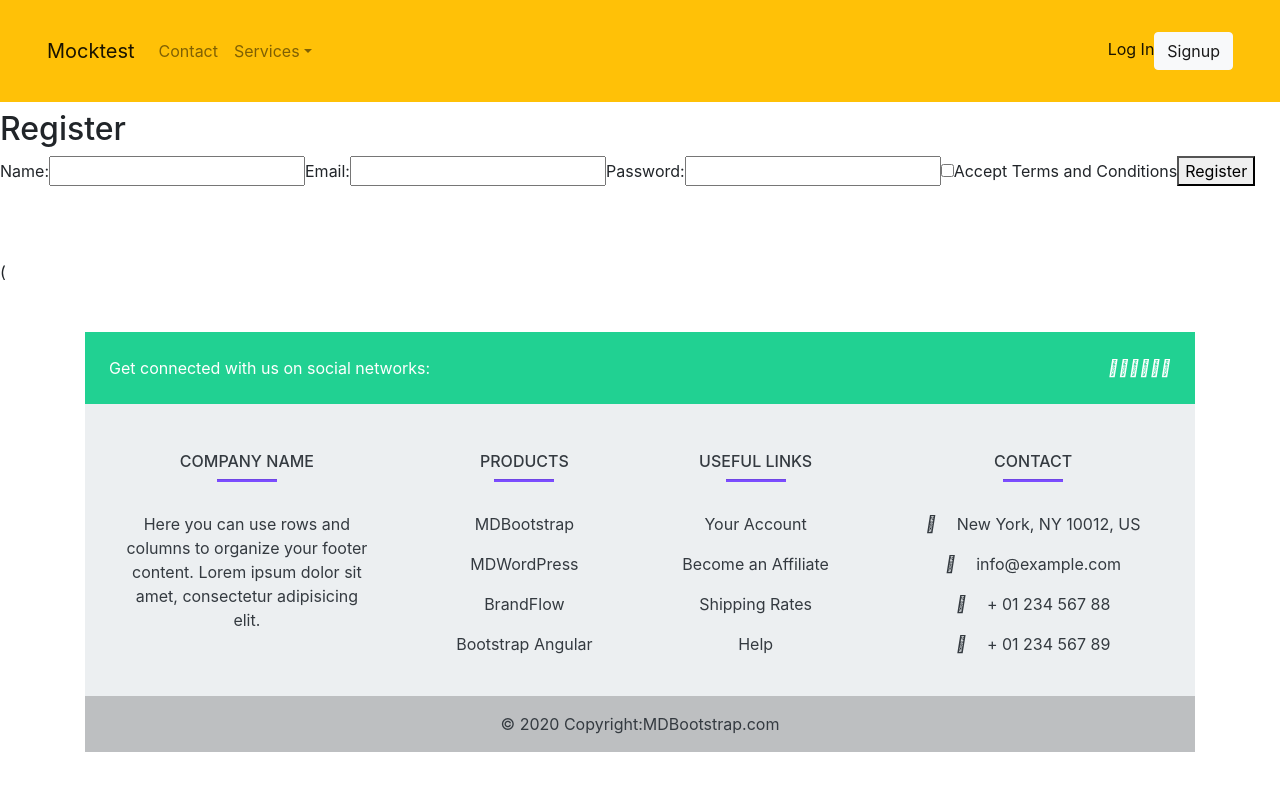
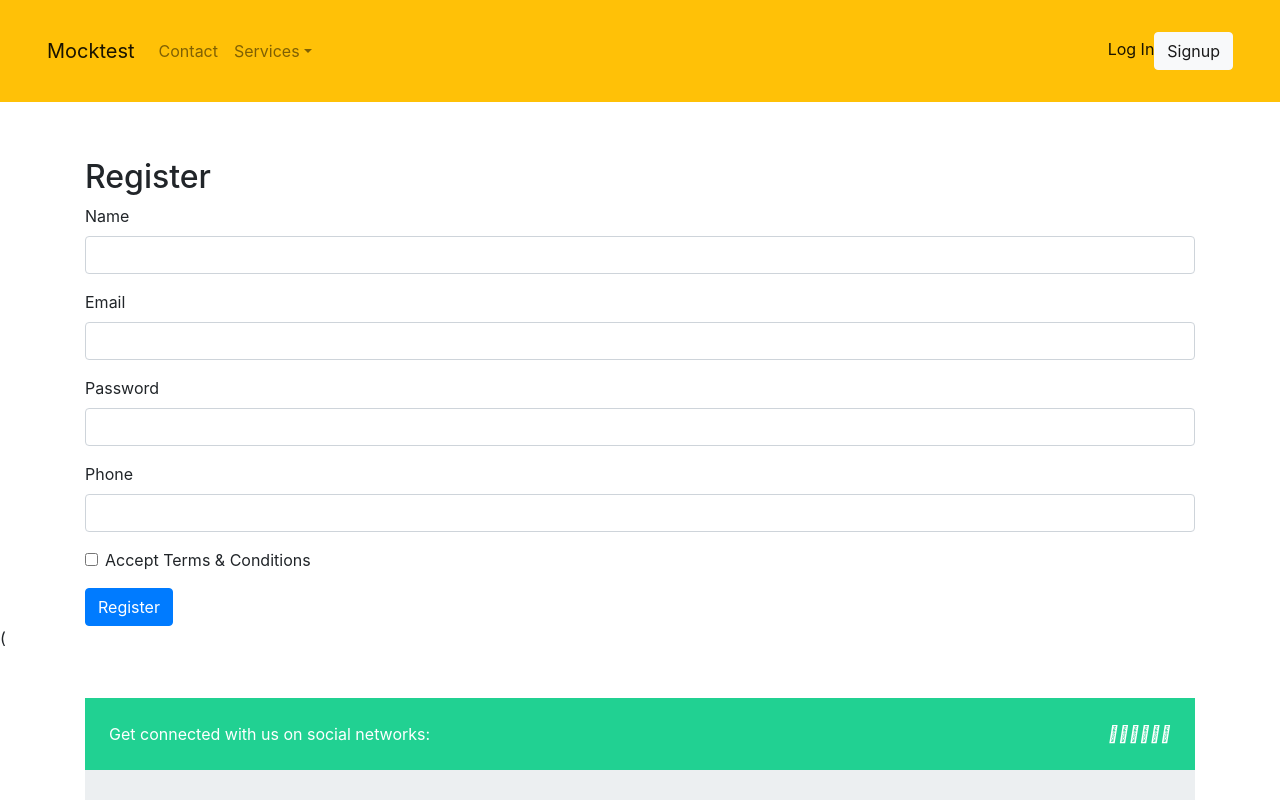
Before and after one commit to vivek09-bit/Mock-repo, a React (Vite) app in the folder frontend/: page /register in a window 1280 px wide. Shown: the top 800 px of the page. Built offline with nearby package versions, Linux system fonts and the light colour scheme.

Commit message:
Working Protype

```diff
--- a/frontend/src/pages/Register.jsx
+++ b/frontend/src/pages/Register.jsx
@@ -6,52 +6,70 @@ const Register = () => {
     name: "",
     email: "",
     password: "",
+    phone: "",
+    role: "Student", // Default role (Instructor creation is handled by Admin)
+    subscription_status: "inactive",
     termsAccepted: false,
   });
 
-  const [error, setError] = useState("");
-  const [success, setSuccess] = useState("");
-
   const handleChange = (e) => {
     const { name, value, type, checked } = e.target;
-    setFormData({ ...formData, [name]: type === "checkbox" ? checked : value });
+    setFormData({
+      ...formData,
+      [name]: type === "checkbox" ? checked : value,
+    });
+  };
+  const validatePassword = (password) => {
+    const passwordRegex = /^(?=.*[a-z])(?=.*[A-Z])(?=.*\d)(?=.*[@$!%*?&])[A-Za-z\d@$!%*?&]{8,}$/;
+    return passwordRegex.test(password);
   };
 
   const handleSubmit = async (e) => {
-    e.preventDefault();
-    setError("");
-    setSuccess("");
+  e.preventDefault();
 
-    try {
-      const response = await axios.post("http://localhost:5000/api/register", formData);
-      setSuccess(response.data.message);
-      setFormData({ name: "", email: "", password: "", termsAccepted: false });
-    } catch (err) {
-      setError(err.response?.data?.message || "Registration failed");
-    }
-  };
+  if (!validatePassword(formData.password)) {
+    alert("Password must be at least 8 characters long and include uppercase, lowercase, numbers, and special characters.");
+    return;
+  }
+
+  try {
+    const res = await axios.post("http://localhost:5000/api/auth/register", formData);
+    alert(res.data.message);
+  } catch (err) {
+    alert(err.response?.data?.message || "Registration failed");
+  }
+};
 
   return (
-    <div>
+    <div className="container mt-5">
       <h2>Register</h2>
-      {error && <p style={{ color: "red" }}>{error}</p>}
-      {success && <p style={{ color: "green" }}>{success}</p>}
       <form onSubmit={handleSubmit}>
-        <label>Name:</label>
-        <input type="text" name="name" value={formData.name} onChange={handleChange} required />
+        <div className="mb-3">
+          <label className="form-label">Name</label>
+          <input type="text" name="name" className="form-control" onChange={handleChange} required />
+        </div>
 
-        <label>Email:</label>
-        <input type="email" name="email" value={formData.email} onChange={handleChange} required />
+        <div className="mb-3">
+          <label className="form-label">Email</label>
+          <input type="email" name="email" className="form-control" onChange={handleChange} required />
+        </div>
 
-        <label>Password:</label>
-        <input type="password" name="password" value={formData.password} onChange={handleChange} required />
+        <div className="mb-3">
+          <label className="form-label">Password</label>
+          <input type="password" name="password" className="form-control" onChange={handleChange} required />
+        </div>
 
-        <label>
-          <input type="checkbox" name="termsAccepted" checked={formData.termsAccepted} onChange={handleChange} required />
-          Accept Terms and Conditions
-        </label>
+        <div className="mb-3">
+          <label className="form-label">Phone</label>
+          <input type="text" name="phone" className="form-control" onChange={handleChange} required />
+        </div>
 
-        <button type="submit">Register</button>
+        <div className="mb-3 form-check">
+          <input type="checkbox" name="termsAccepted" className="form-check-input" onChange={handleChange} />
+          <label className="form-check-label">Accept Terms & Conditions</label>
+        </div>
+
+        <button type="submit" className="btn btn-primary">Register</button>
       </form>
     </div>
   );
```
Also changed, not shown: 2 other files (tests, documents, lock files or other folders).
